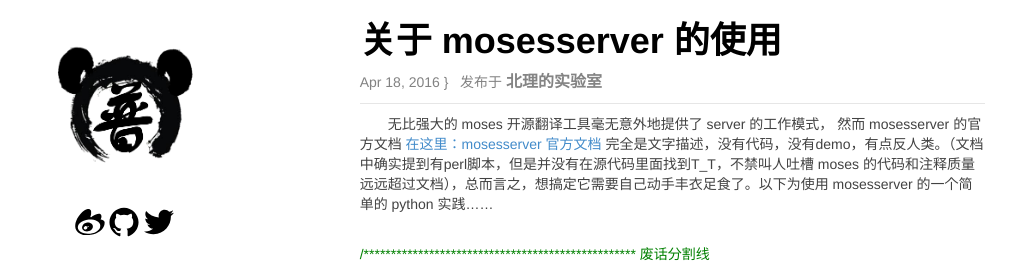
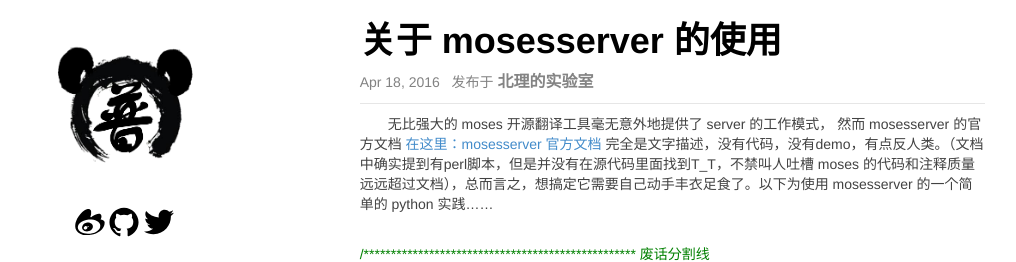
Before and after one commit to PolarLion/polarlion.github.io, a Jekyll site: the page built from _posts/2016-04-18-mosesserver-usage.markdown, in a window 1280 px wide and 900 px high. Shown: the top 262 px of the window, without its empty margins (77-1093 px from the left). Built offline with Jekyll 4.4.1, drawn with Linux system fonts in a browser that asks for light colours; comment, search, counter and statistics services are not loaded.

Commit message:
fix a bug

```diff
--- a/_includes/postinfo.html
+++ b/_includes/postinfo.html
@@ -1,6 +1,6 @@
 <p class="post-meta">
     <time datetime="{{ page.date | date_to_xmlschema }}" itemprop="datePublished">{{ page.date | date: "%b %-d, %Y " }}</time>
-    {% if page.location %}}
+    {% if page.location %}
     &nbsp&nbsp发布于&nbsp<span class="location">{{ page.location }}</span></br>
     {% endif %}
 </p>
```
